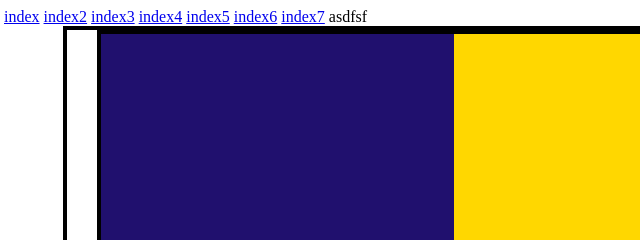
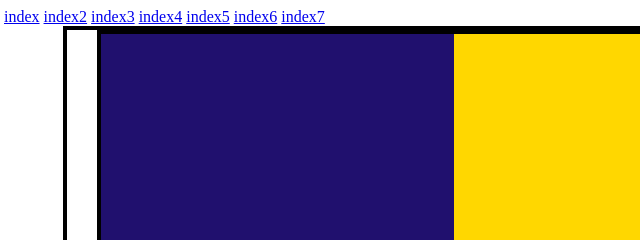
Before and after one commit to Real-Bird/reactiveWeb, a website: page index.html in a window 1280 px wide. Shown: the top 240 px of the page, 4-644 px from the left. Drawn offline with Linux system fonts and the light colour scheme.

Commit message:
22-03-31 mediaqueri

```diff
--- a/index.html
+++ b/index.html
@@ -45,7 +45,6 @@
       <a href="/index5.html">index5</a>
       <a href="/index6.html">index6</a>
       <a href="/index7.html">index7</a>
-      asdfsf
     </nav>
     <div id="wrap">
       <div class="container">
```
